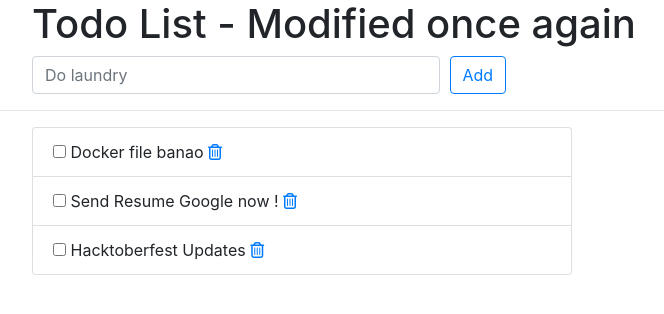
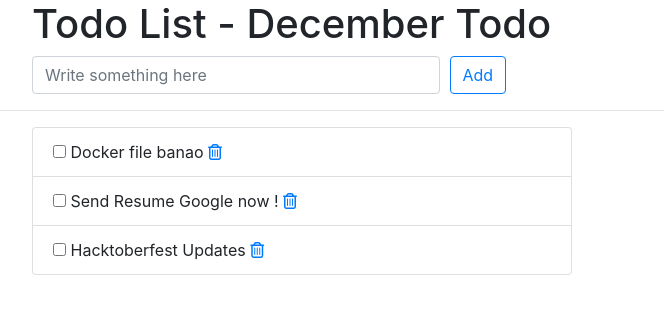
Before and after one commit to PratapSingh13/django-todo, a Django app: page /todos/ in a window 1280 px wide. Shown: the top 314 px of the page, without its empty margins (243-907 px from the left). Run offline with Django 3.2, Linux system fonts and the light colour scheme; data comes from the database, SQL or seed files in the repository; some libraries are stand-ins or nearby versions.

Commit message:
v1.2 added

```diff
--- a/todos/templates/todos/index.html
+++ b/todos/templates/todos/index.html
@@ -12,7 +12,7 @@
     <div class="offset-md-2 col-lg-9">
       <div class="page-header">
         <h1>
-          Todo List - Modified once again
+          Todo List - December Todo
         </h1>
       </div>
     </div>
@@ -25,7 +25,7 @@
         {% csrf_token %}
         <div class="form-row">
           <div class="col-md-6">
-            <input type="text" class="form-control" name="title" placeholder="Do laundry" required>
+            <input type="text" class="form-control" name="title" placeholder="Write something here" required>
           </div>
           <div class="col-md-6">
             <button type="submit" name="submit" class="btn btn-outline-primary">
```
Also changed, not shown: 1 other file.
